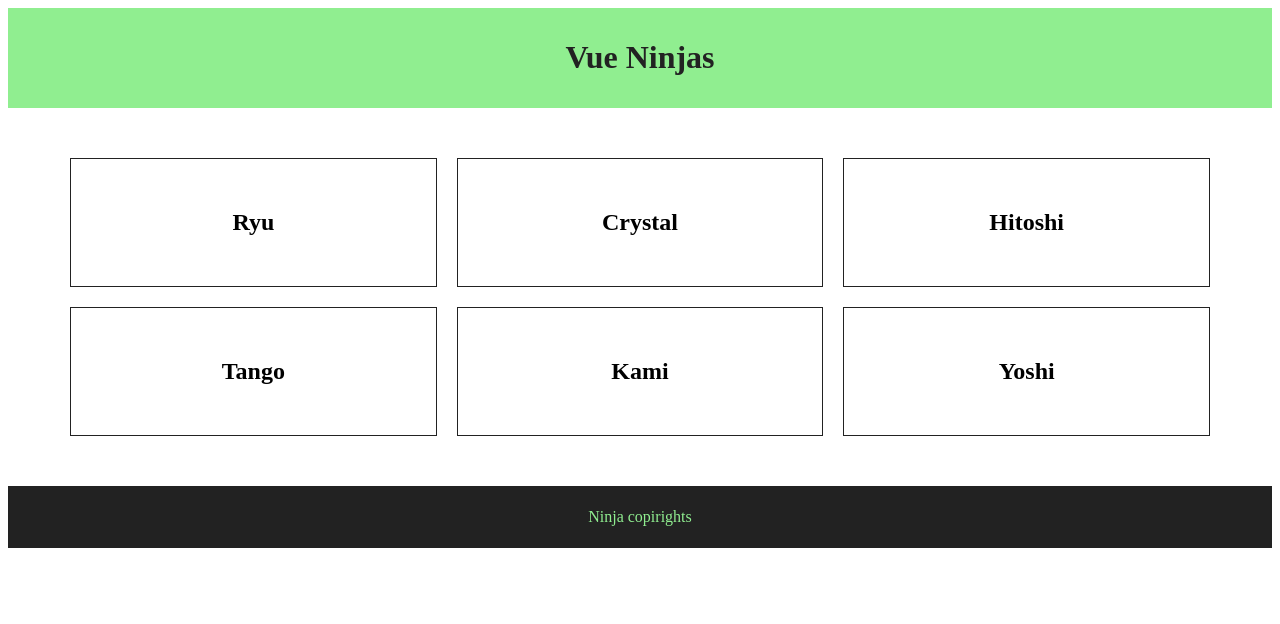
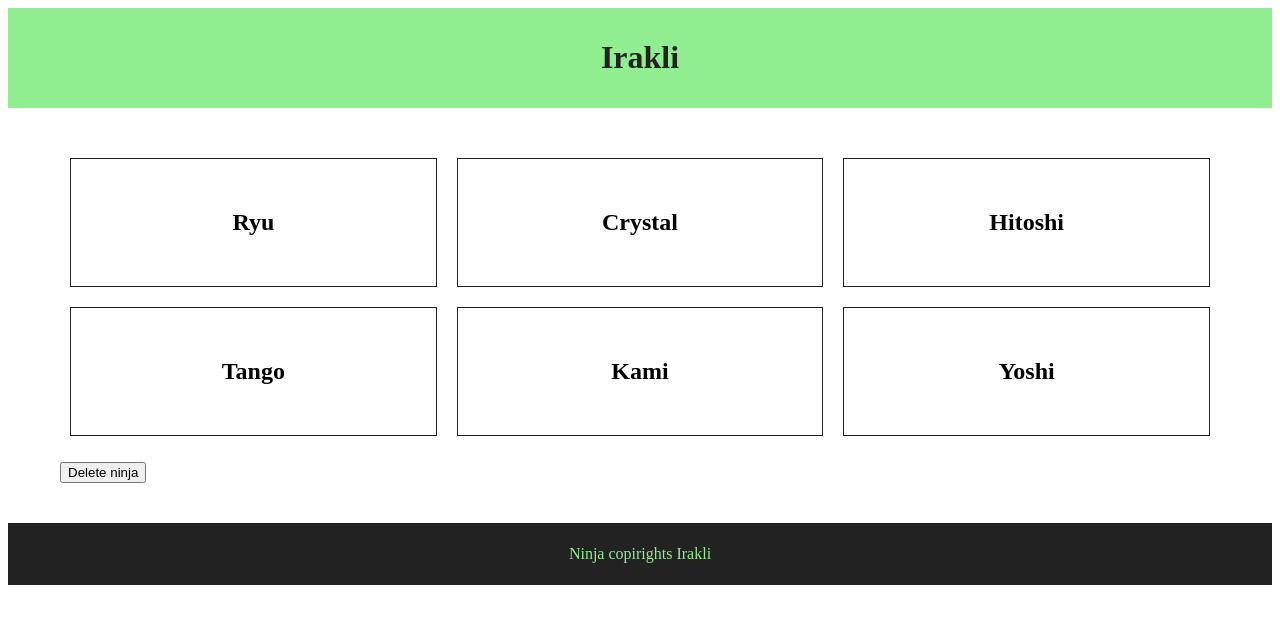
Before and after one commit to shengo333/vuejs2-tut, a Vue app: page / in a window 1280 px wide. Shown: the top 624 px of the page. Built offline with nearby package versions, Linux system fonts and the light colour scheme.

Commit message:
some more props

```diff
--- a/src/App.vue
+++ b/src/App.vue
@@ -1,8 +1,8 @@
 <template>
   <div>
-    <Header />
-    <Ninjas :ninjas="bekas" />
-    <Footer />
+    <Header :title="title"/>
+    <Ninjas :ninjas="ninjas" />
+    <Footer :title="title"/>
 
   </div>
 </template>
@@ -22,14 +22,15 @@ export default {
     },
   data(){
     return{
-        bekas: [
+        ninjas: [
           {name: 'Ryu', speciality: 'Vue Components', show: false},
           {name: 'Crystal', speciality: 'HTML Wizardry', show: false},
           {name: 'Hitoshi', speciality: 'Click Events', show: false},
           {name: 'Tango', speciality: 'Conditionals', show: false},
           {name: 'Kami', speciality: 'Webpack', show: false},
           {name: 'Yoshi', speciality: 'Data Diggin', show: false}
-        ]
+        ],
+        title: "Irakli"
     }
   }
 }
--- a/src/components/Header.vue
+++ b/src/components/Header.vue
@@ -1,6 +1,6 @@
 <template>
   <header>
-      <h1>{{title}}</h1>
+      <h1 @click="changetitle">{{title}}</h1>
   </header>
 </template>
 
@@ -10,7 +10,20 @@ export default {
         return{
             title: 'Vue Ninjas'
         }
+    },
+    props:{
+        title: {
+            type: String
+        }
+    },
+
+    methods: {
+        changetitle (){
+            this.title = "vue wizards"
+        }
     }
+
+
 }
 </script>
 
--- a/src/components/Ninjas.vue
+++ b/src/components/Ninjas.vue
@@ -6,6 +6,8 @@
                 <h3 v-show="ninja.show">{{ninja.speciality}}</h3>
             </li>
         </ul>
+        <button @click="deletNinja">Delete ninja</button>
+
     </div>
 </template>
 
@@ -20,6 +22,11 @@ export default {
     data(){
         return{
 
+        }
+    },
+    methods:{
+        deletNinja(){
+            this.ninjas.pop()
         }
     }
 }
--- a/src/components/footer.vue
+++ b/src/components/footer.vue
@@ -1,16 +1,21 @@
 <template>
   <footer>
-    <p>{{copyright}}</p>
+    <p>{{copyright}} {{title}}</p>
      </footer>
 </template>
 
 <script>
 export default {
+    props:{
+        title: {
+            type: String
+        }
+    },
     data(){
         return{
-            copyright: 'Ninja copirights'
+            copyright: 'Ninja copirights '
         }
-    }
+    },
 }
 </script>
 
```
